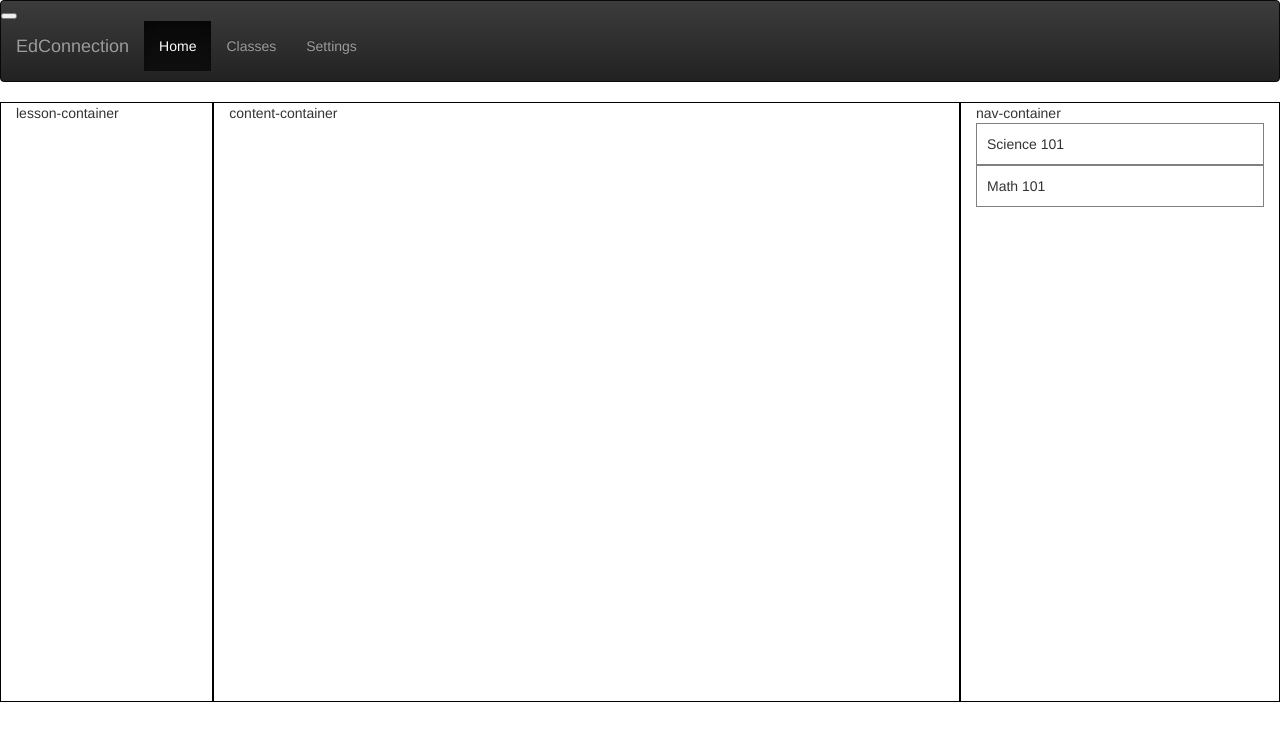
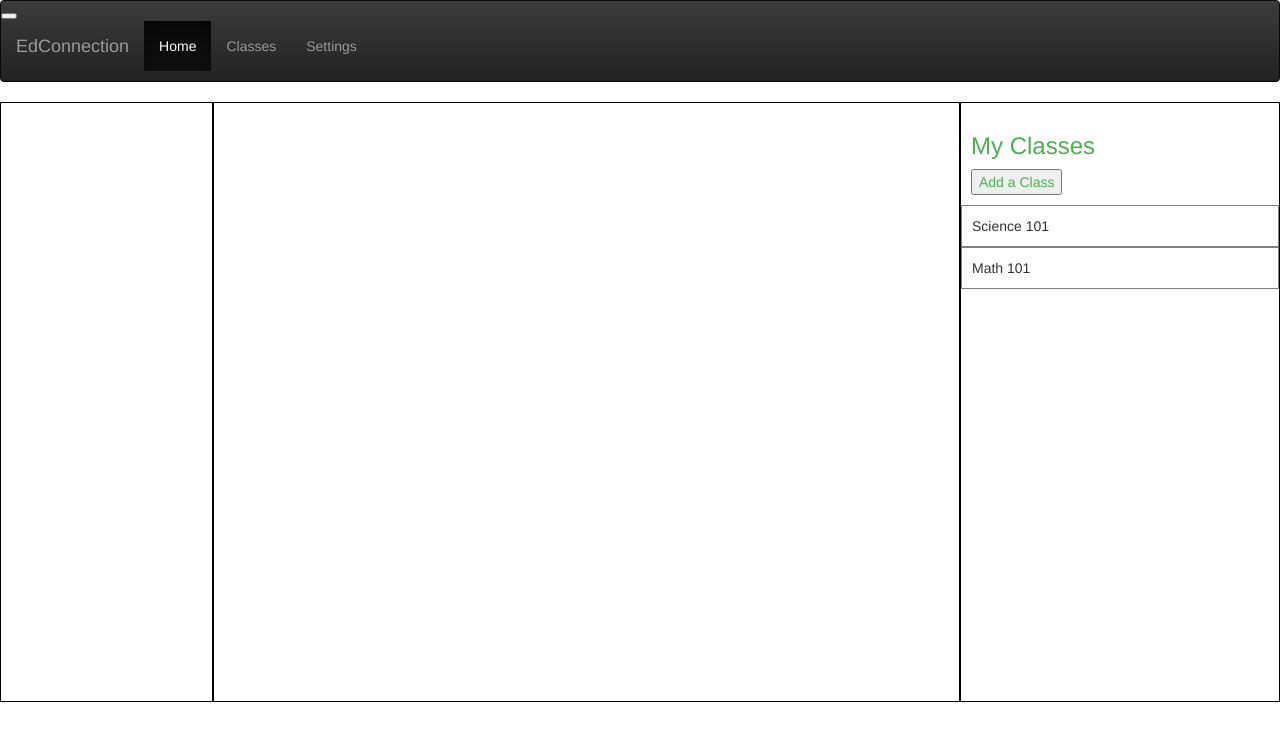
Before and after one commit to vtrung/EducationWeb, a PHP site: page /classes.php in a window 1280 px wide. Shown: the top 741 px of the page. Run offline with PHP 8.4, Linux system fonts and the light colour scheme.

Commit message:
make more dynamic

```diff
--- a/classes.php
+++ b/classes.php
@@ -63,19 +63,36 @@
     <div class="main-container container-fluid">
       <div class="row">
         <section class="lesson-container col-sm-2">
-          lesson-container
+          <div class="nav-header class-header">
+            <h3 class="class-title">
+
+            </h3>
+          </div>
           <div class="my-lesson-list">
           </div>
         </section>
 
         <section class="content-container col-sm-7">
-          content-container
+
           <div class="my-content-container">
+            <h3 class="content-title">
+            </h3>
+            <div class="content-vid-container">
+              <div class="content-vid">
+              </div>
+            </div>
+
           </div>
         </section>
 
         <section class="nav-container col-sm-3">
-          nav-container
+          <div class="nav-header class-header">
+            <h3 class="nav-title">
+              My Classes
+            </h3>
+            <button>Add a Class</button>
+          </div>
+
           <div class="my-class-list">
           </div>
         </section>
@@ -94,12 +111,29 @@
       .my-class-container:hover{
         background: grey;
       }
+
+      .nav-container{
+        padding: 0;
+      }
+      .class-header{
+        color: #4CAF50;
+        padding: 10px;
+      }
+
       .my-lesson-container{
         border: 1px solid grey;
         padding: 10px;
       }
       .my-lesson-container:hover{
         background: grey;
+      }
+
+      .content-title{
+        text-align: center;
+      }
+      .content-vid-container{
+        text-align: center;
+        padding: 20px;
       }
       .main-container{
         overflow: auto;
--- a/data/getLessons.php
+++ b/data/getLessons.php
@@ -3,8 +3,8 @@
     if($_POST["classid"] == "111"){
       // TEST return value: only for science 101
       $array1 = array(
-        (object)["name"=>"Lesson 1", "id"=>"1"],
-        (object)["name"=>"Lesson 2", "id"=>"2"]
+        (object)["name"=>"Lesson 1", "id"=>"1", "vid"=>"https://www.youtube.com/embed/RrHnLXMTOWM"],
+        (object)["name"=>"Lesson 2", "id"=>"2", "vid"=>"https://www.youtube.com/embed/6W0MHZ4jb4A"]
       );
       echo json_encode($array1);
     } else {
--- a/script/class.js
+++ b/script/class.js
@@ -35,7 +35,7 @@
     $(".my-class-list").empty();
     for(var i = 0; i < myclasses.length; i++){
       $(".my-class-list").append(
-        "<div class='my-class-container' onclick='getClassLessons(\"" + myclasses[i].id + "\")'>"
+        "<div class='my-class-container' onclick='getClassLessons(\"" + myclasses[i].id + "\", \"" + myclasses[i].name + "\")'>"
           + myclasses[i].name +
         "</div>"
       );
@@ -46,7 +46,10 @@
 
 
   // Class Lessons
-  function getClassLessons(classid){
+  var mylessons = [];
+
+  function getClassLessons(classid, classname){
+    $(".class-title").html(classname);
     var params = {"classid": classid};
     $.post("/data/getLessons.php", params, function(result){
       if(JSON.parse(result) != false){
@@ -59,14 +62,21 @@
   }
 
   function displayLessons(lessons){
+    mylessons = lessons;
     $(".my-lesson-list").empty();
     for(var i = 0; i < lessons.length; i++){
       $(".my-lesson-list").append(
-        "<div class='my-lesson-container' onclick='getLesson(\"" + lessons[i].id + "\")'>"
+        "<div class='my-lesson-container' onclick='displayLesson(\"" + i + "\")'>"
           + lessons[i].name +
         "</div>"
       );
     }
+  }
+
+  function displayLesson(index){
+    $(".content-title").html(mylessons[index].name);
+    $(".content-vid").empty();
+    $(".content-vid").append('<iframe width="600" height="400" src="' + mylessons[index].vid + '" frameborder="0" allowfullscreen></iframe>');
   }
   // END Class Lessons
 
```
